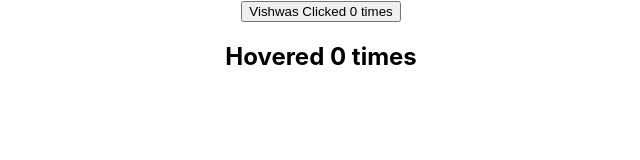
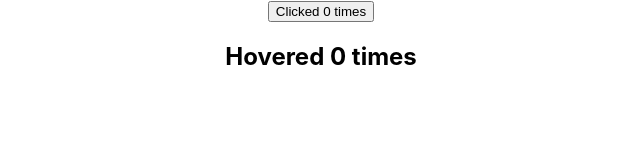
Before and after one commit to kongly0105/ReactJS, a React (Create React App) app: page / in a window 1280 px wide. Shown: the top 160 px of the page, without its empty margins (319-959 px from the left). Built offline with nearby package versions, Linux system fonts and the light colour scheme.

Commit message:
Render Props (Part 1)

```diff
--- a/src/App.js
+++ b/src/App.js
@@ -1,14 +1,14 @@
 import React, {Component} from 'react';
 import logo from './logo.svg';
 import './App.css';
-import ClickCounter from './components/ClickCounter'
-import HoverCounter from './components/HoverCounter';
+import ClickCounterTwo from './components/ClickCounterTwo'
+import HoverCounterTwo from './components/HoverCounterTwo'
 class App extends Component {
   render(){
     return (
       <div className='App'>
-        <ClickCounter name= 'Vishwas' />
-        <HoverCounter />
+        <ClickCounterTwo />
+        <HoverCounterTwo />
       </div>
     );
   }
--- /dev/null
+++ b/src/components/ClickCounterTwo.js
@@ -0,0 +1,22 @@
+import React, { Component } from 'react'
+
+class ClickCounterTwo extends Component {
+    constructor(props) {
+        super(props)
+
+        this.state = {
+            count: 0
+        }
+    }
+    incrementCount = () => {
+        this.setState(prevState => {
+            return { count: prevState.count + 1 }
+        })
+    }
+    render() {
+        const {count} = this.state
+       return <button onClick={this.incrementCount}>Clicked {count} times</button>
+    }
+}
+
+export default ClickCounterTwo
--- /dev/null
+++ b/src/components/HoverCounterTwo.js
@@ -0,0 +1,24 @@
+import React, { Component } from 'react'
+
+class HoverCounterTwo extends Component {
+    constructor(props) {
+        super(props)
+
+        this.state = {
+            count: 0
+        }
+    }
+    incrementCount = () => {
+        this.setState(prevState => {
+            return { count: prevState.count + 1 }
+        })
+    }
+    render() {
+        const {count} = this.state
+        return (
+            <h2 onMouseOver={this.incrementCount}>Hovered {count} times</h2>
+        )
+    }
+}
+
+export default HoverCounterTwo
```
